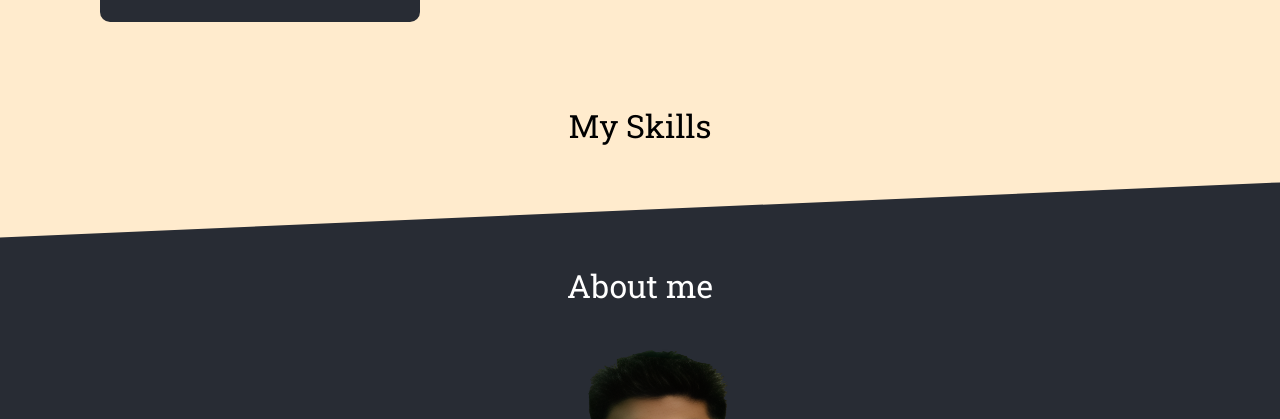
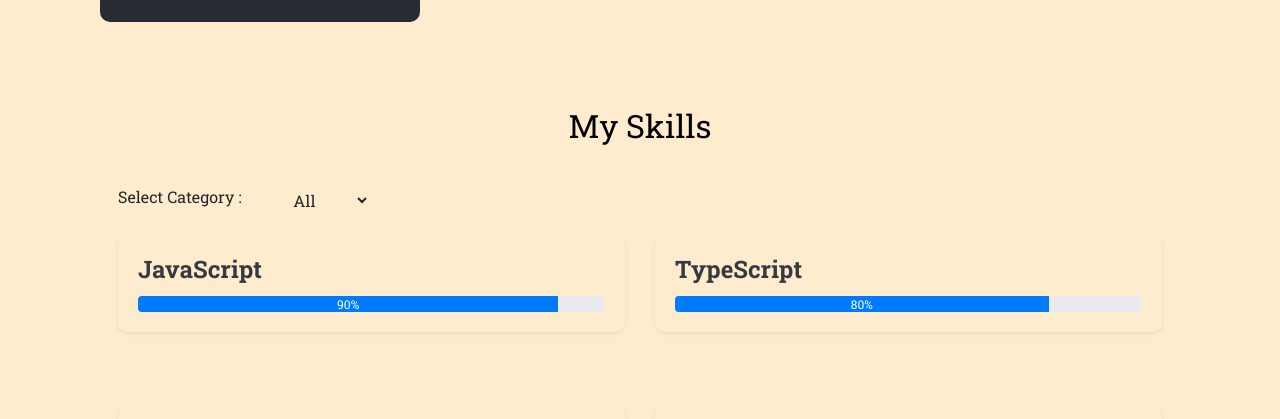
Before and after one commit to hasibul1670/hasibul-portfolio, a React (Create React App) app: page / in a window 1280 px wide. Shown: the part 1959-2378 px from the top of the page. Built offline with nearby package versions, Linux system fonts and the light colour scheme.

Commit message:
update : Skills added

```diff
--- a/src/Components/Skill/Skill.js
+++ b/src/Components/Skill/Skill.js
@@ -1,15 +1,97 @@
-import React from "react";
-
+import React, { useState } from "react";
 
 function Skill() {
+  const [selectedCategory, setSelectedCategory] = useState("All");
+
+  const skills = [
+    { category: "Language", name: "JavaScript", level: 90 },
+    { category: "Language", name: "TypeScript", level: 80 },
+    { category: "Language", name: "C++", level: 80 },
+    { category: "Front-end", name: "React JS", level: 90 },
+    { category: "Front-end", name: "NEXT Js", level: 80 },
+    { category: "Front-end", name: "Tailwind CSS", level: 90 },
+    { category: "Back-end", name: "NodeJS", level: 90 },
+    { category: "Back-end", name: "ExpressJS", level: 90 },
+    { category: "Back-end", name: "Json Web Token [ JWT ] ", level: 90 },
+    { category: "Back-end", name: "RESTful API Design", level: 90 },
+    {
+      category: "Back-end",
+      name: "MVC (Model-View-Controller) Pattern",
+      level: 80,
+    },
+    { category: "Back-end", name: "Modular Pattern", level: 100 },
+
+    { category: "Database", name: "Non-SQL [ MongoDB ]", level: 90 },
+    { category: "Database", name: "SQL [ PostgreSQL ]", level: 90 },
+
+    { category: "Others", name: "Problem Solving", level: 90 },
+    { category: "Others", name: "Git Version Control ", level: 90 },
+    { category: "Others", name: " Agile Methodologies", level: 90 },
+    { category: "Others", name: " Project Management [ Jira ] ", level: 80 },
+    // Add more skills as needed
+  ];
+
+  const categories = [
+    "All",
+    "Language",
+    "Front-end",
+    "Back-end",
+    "Database",
+    "Others",
+  ];
+
+  const filteredSkills =
+    selectedCategory === "All"
+      ? skills
+      : skills.filter((skill) => skill.category === selectedCategory);
+
   return (
-    <div id="skill" className="container">
-      <div class=" pt-4 pb-4 title  d-flex justify-content-center align-items-center">
+    <div id="skill" className="container px-5">
+      <div className="pt-4 pb-4 title d-flex justify-content-center align-items-center">
         <h2>My Skills</h2>
       </div>
 
+      <div className="mb-3 d-flex align-items-center">
+        <label htmlFor="categorySelect" className="form-label me-2 mr-2">
+          Select Category :
+        </label>
+        <select
+          id="categorySelect"
+          className="form-select btn btn-primary-outline"
+          value={selectedCategory}
+          onChange={(e) => setSelectedCategory(e.target.value)}
+        >
+          {categories.map((category, index) => (
+            <option key={index} value={category}>
+              {category}
+            </option>
+          ))}
+        </select>
+      </div>
 
-
+      <div className="row">
+        {filteredSkills.map((skill, index) => (
+          <div className="col-md-6 mb-4" key={index}>
+            <div className="card bg-transparent border-0 shadow-sm">
+              <div className="card-body ">
+                <h4 className="card-title text-dark font-weight-bold ">{skill.name}</h4>
+                <div className="progress">
+                  <div
+                    className="progress-bar"
+                    role="progressbar"
+                    style={{ width: `${skill.level}%` }}
+                    aria-valuenow={skill.level}
+                    aria-valuemin="0"
+                    aria-valuemax="100"
+                  >
+                    <span className="visually-hidden">{skill.level}%</span>
+                  </div>
+                </div>
+              </div>
+            </div>
+          </div>
+        ))}
+      </div>
     </div>
   );
 }
```
